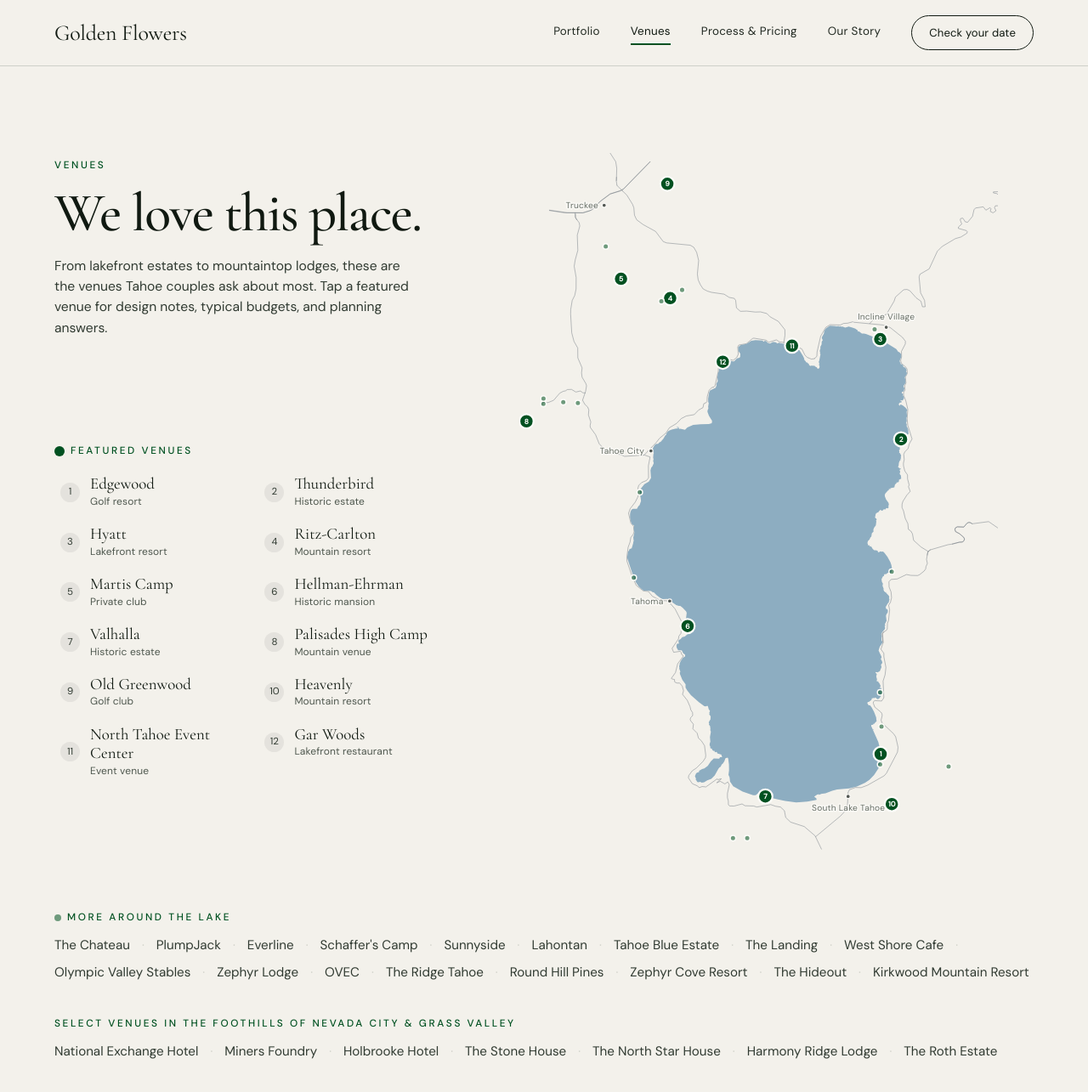
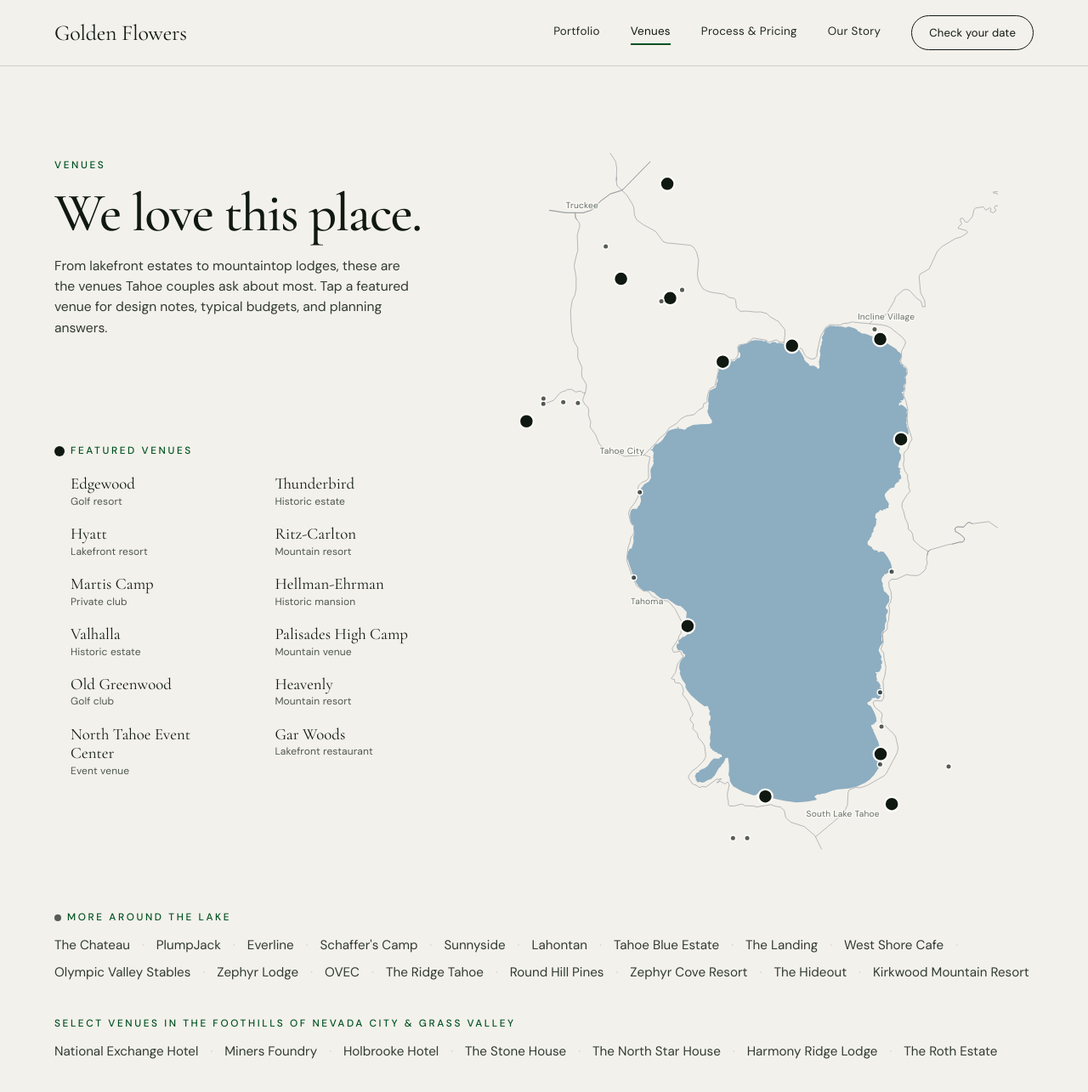
Before and after one commit to jshplhm/goldenflowers, a Jekyll site: the page built from venues/index.md, in a window 1280 px wide and 1400 px high. Shown: the top 1285 px of the window at 85% size. Built offline with Jekyll 4.4.1, drawn with Linux system fonts in a browser that asks for light colours.

Commit message:
Media and layout updates: hero swap, timelapse video, venues map, H1 copy
- Home hero: kelly-dylan beach/veil photo (full-res 1800×1200)
- Home immersive: lynn-aaron mountain kiss photo
- Home hero: remove eyebrow label above H1
- Our Story: swap studio-hero ↔ our-story photos; replace team photo with timelapse video
- Timelapse: 1080×1300 portrait crop, 1° CW rotation, no black corners
- Venues map: dots dark/black, numbers removed, city dots hidden, SLT label nudged
- Home H1: Lake Tahoe Wedding Florist

Co-Authored-By: Claude Sonnet 4.6 <noreply@anthropic.com>

```diff
--- a/_data/home.yml
+++ b/_data/home.yml
@@ -1,6 +1,6 @@
 hero:
-  eyebrow: Lake Tahoe Wedding Florist
-  heading: Flowers That Belong to the *Place They Grow.*
+  eyebrow: ""
+  heading: Lake Tahoe Wedding Florist
   subheading: Sustainably grown floral artistry for weddings across Lake Tahoe
     and the Sierra Nevada.
   button: Check your date
--- a/assets/css/redesign.css
+++ b/assets/css/redesign.css
@@ -642,7 +642,7 @@ body.nav-hidden .venue-breadcrumb{top:0;}
 .vfl li{margin:0;}
 .vfl a{display:grid;grid-template-columns:auto 1fr;grid-template-rows:auto auto;column-gap:12px;align-items:center;padding:8px 10px 8px 7px;border-radius:9px;transition:background .15s;text-decoration:none;}
 .vfl a:hover,.vfl a.is-active{background:oklch(38% .105 150/.10);}
-.vnum{grid-column:1;grid-row:1 / span 2;align-self:center;width:23px;height:23px;border-radius:50%;background:oklch(50% .01 150/.10);color:var(--fg2);font-family:var(--b);font-size:.72rem;display:flex;align-items:center;justify-content:center;transition:background .15s,color .15s;}
+.vnum{display:none;}
 .vfl a:hover .vnum,.vfl a.is-active .vnum{background:var(--terra);color:var(--paper);}
 .vf-name{grid-column:2;grid-row:1;font-family:var(--d);font-size:1.18rem;line-height:1.2;color:var(--ink);transition:color .15s;}
 .vfl a:hover .vf-name,.vfl a.is-active .vf-name{color:var(--terra);}
@@ -686,8 +686,8 @@ body.nav-hidden .venue-breadcrumb{top:0;}
 .t-pin.t-minor.is-active .t-vlabel{opacity:1;}
 /* inline section-label dot (replaces the old standalone legend) */
 .vlist-dot{display:inline-block;border-radius:50%;vertical-align:middle;margin-right:7px;flex:none;}
-.vlist-dot--feat{width:12px;height:12px;background:var(--terra);}
-.vlist-dot--minor{width:8px;height:8px;background:oklch(38% .105 150/.55);}
+.vlist-dot--feat{width:12px;height:12px;background:var(--ink);}
+.vlist-dot--minor{width:8px;height:8px;background:oklch(22% .015 150/.70);}
 @media(max-width:860px){.vhl,.vhl--minor{columns:2;}}
 .map-legend li{display:flex;align-items:center;gap:13px;margin-bottom:13px;color:var(--fg2);font-size:.96rem;}
 .map-legend .lg-dot{width:18px;height:18px;border-radius:50%;background:var(--terra);border:2px solid var(--paper);box-shadow:0 0 0 1px var(--line);flex:none;}
@@ -699,9 +699,9 @@ body.nav-hidden .venue-breadcrumb{top:0;}
 .t-lab{font-family:var(--b);font-size:8.5px;fill:var(--mute);letter-spacing:.08em;text-transform:uppercase;}
 .t-city circle{fill:var(--mute);}
 .t-city text{font-family:var(--d);font-size:17px;fill:var(--ink);}
-.t-dot{fill:var(--terra);stroke:var(--paper);stroke-width:2.4;cursor:pointer;transition:r .15s ease;}
-.t-dot.sm{fill:oklch(38% .105 150/.55);stroke-width:1.6;cursor:pointer;}
-.t-town-dot{r:2.6;fill:oklch(45% .01 150);stroke:var(--paper);stroke-width:1.2;cursor:pointer;}
+.t-dot{fill:var(--ink);stroke:var(--paper);stroke-width:2.4;cursor:pointer;transition:r .15s ease;}
+.t-dot.sm{fill:oklch(22% .015 150/.70);stroke-width:1.6;cursor:pointer;}
+.t-town-dot{r:2.6;fill:oklch(45% .01 150);stroke:var(--paper);stroke-width:1.2;cursor:pointer;display:none;}
 /* City labels: always on, muted, for geographic orientation (venue names stay hover-only) */
 .t-clabel{font-family:var(--b);font-size:11px;fill:var(--mute);letter-spacing:.02em;opacity:.85;transition:opacity .15s;paint-order:stroke;stroke:var(--paper);stroke-width:3;stroke-linejoin:round;pointer-events:none;}
 .t-town:hover .t-clabel,.t-town:focus .t-clabel{opacity:1;}
@@ -711,7 +711,7 @@ body.nav-hidden .venue-breadcrumb{top:0;}
 /* Featured pins: numbered dots (pair with the numbered list; readable without hover on touch). */
 .t-pin.feat .t-vlabel{font-size:13px;}
 .t-pin.feat .t-dot{r:9;}
-.t-num{font-family:var(--b);font-size:9px;font-weight:600;fill:var(--paper);text-anchor:middle;pointer-events:none;}
+.t-num{font-family:var(--b);font-size:9px;font-weight:600;fill:var(--paper);text-anchor:middle;pointer-events:none;display:none;}
 .t-pin:hover .t-vlabel,.t-pin:focus .t-vlabel{opacity:1;}
 .t-pin.feat:hover .t-vlabel,.t-pin.feat:focus .t-vlabel,.t-pin.feat.is-active .t-vlabel{fill:var(--terra);}
 .t-minor{outline:none;}
--- a/venues/index.md
+++ b/venues/index.md
@@ -68,7 +68,7 @@ canonical_url: https://goldenflorals.com/venues
       <g class="t-town" tabindex="0" role="img" aria-label="Tahoe City"><circle class="t-town-dot" cx="154.3" cy="310.6" r="2.4"/><text class="t-clabel" text-anchor="end" x="146" y="314">Tahoe City</text></g>
       <g class="t-town" tabindex="0" role="img" aria-label="Incline Village"><circle class="t-town-dot" cx="451.7" cy="154.3" r="2.4"/><text class="t-clabel" text-anchor="middle" x="451.7" y="145">Incline Village</text></g>
       <g class="t-town" tabindex="0" role="img" aria-label="Tahoma"><circle class="t-town-dot" cx="178.0" cy="500.4" r="2.4"/><text class="t-clabel" text-anchor="end" x="170" y="504">Tahoma</text></g>
-      <g class="t-town" tabindex="0" role="img" aria-label="South Lake Tahoe"><circle class="t-town-dot" cx="403.5" cy="747.4" r="2.4"/><text class="t-clabel" text-anchor="middle" x="404" y="766">South Lake Tahoe</text></g>
+      <g class="t-town" tabindex="0" role="img" aria-label="South Lake Tahoe"><circle class="t-town-dot" cx="403.5" cy="747.4" r="2.4"/><text class="t-clabel" text-anchor="middle" x="397" y="773">South Lake Tahoe</text></g>
 
       <!-- featured venues -->
       <a href="{{ site.baseurl }}/venues/edgewood-tahoe" class="t-pin feat" data-venue="edgewood-tahoe" aria-label="Edgewood Tahoe: view venue"><circle class="t-dot" cx="444.6" cy="693.8" r="6.5"/><text class="t-num" x="444.6" y="697.0">1</text><text class="t-vlabel" x="453.6" y="697.8">Edgewood Tahoe</text></a>
```
Also changed, not shown: about/index.md (+5 -3 lines), index.md (+3 -3 lines), assets/images/portfolio/kelly-dylan/kelly-dylan-07.jpg, 1 other file.
